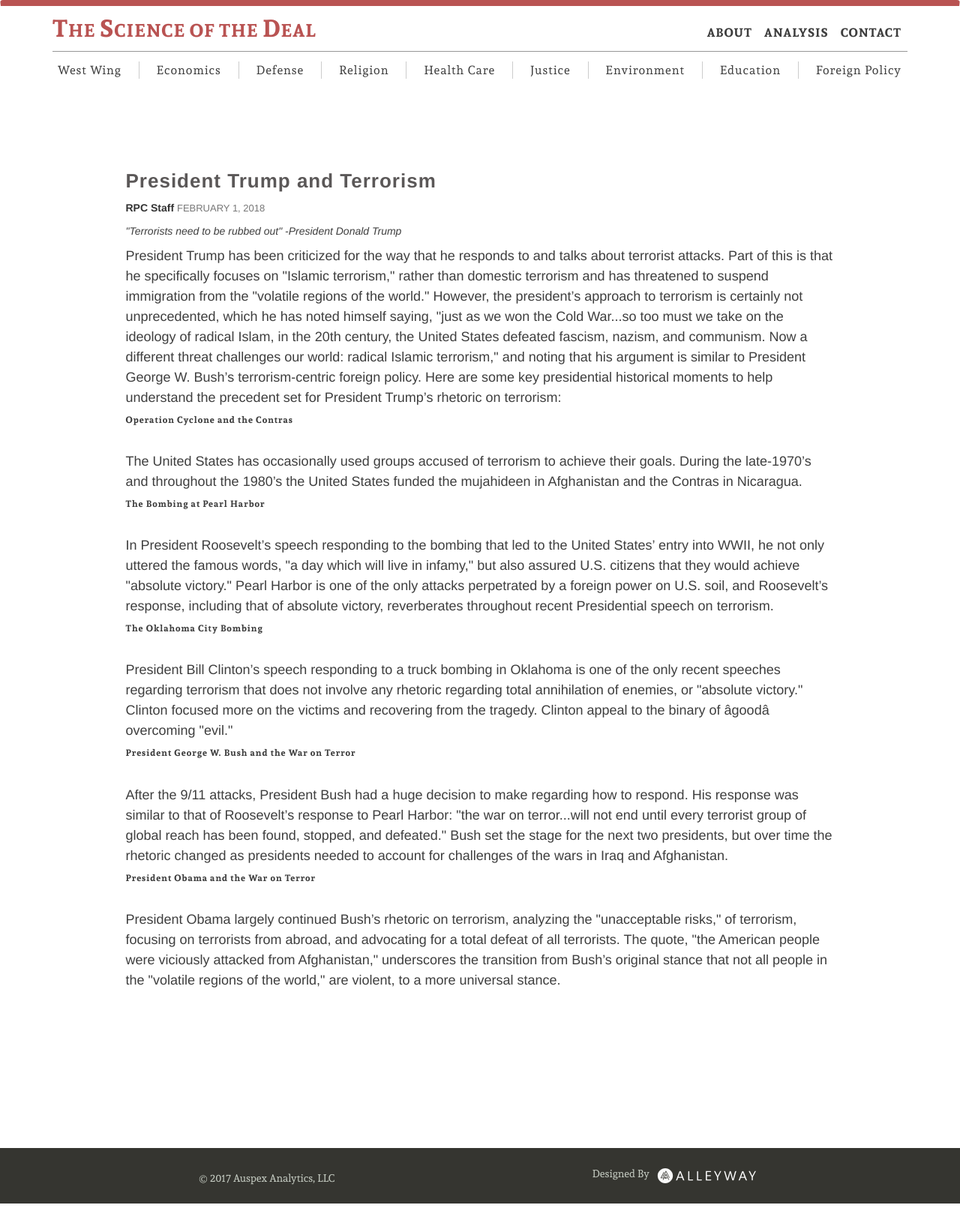
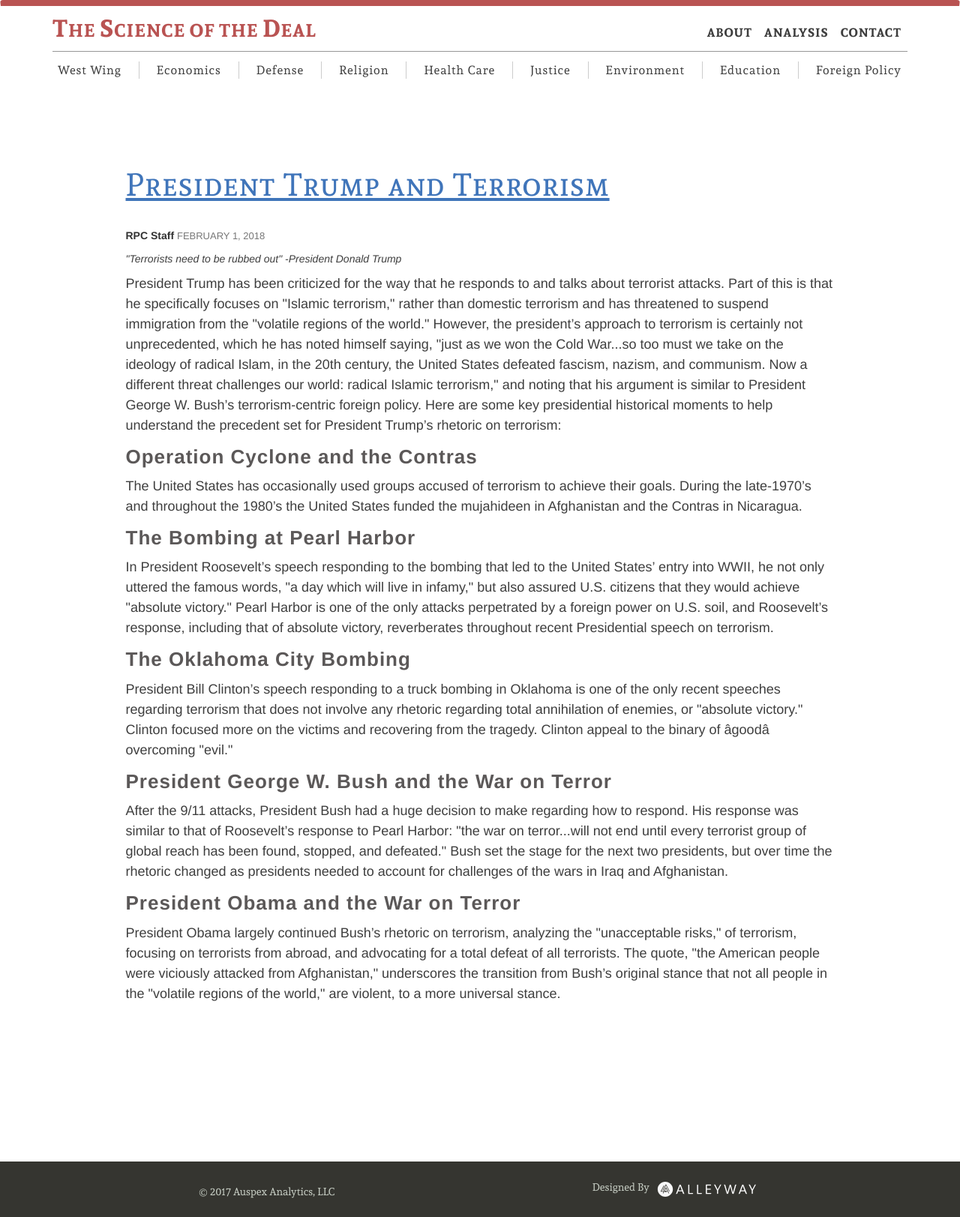
Before and after one commit to alleyway/thescienceofthedeal, a Jekyll site: the page built from _posts/2018-02-01-Terrorism.html, in a window 1280 px wide. Shown: the whole page at 75% size. Built offline with Jekyll 4.4.1, drawn with Linux system fonts in a browser that asks for light colours.

Commit message:
heading size

```diff
--- a/_layouts/post.html
+++ b/_layouts/post.html
@@ -10,7 +10,7 @@
 
         <div class="col-md-10 col-md-offset-1">
 
-            <h4 itemprop="name">{{ page.title }}</h4>
+            <h2 itemprop="name">{{ page.title }}</h2>
 
             <header class="post-header">
                 {% if page.author %}<span class="post-author-article">{{ page.author }} </span> {% endif %}<span class="article-meta" style="text-transform: uppercase"><span class="meta" itemprop="datePublished">{{ page.date | date: "%B %-d, %Y" }}</span></span>
--- a/_posts/2018-02-01-Terrorism.html
+++ b/_posts/2018-02-01-Terrorism.html
@@ -19,22 +19,22 @@ tags:
 <p></p>
 <p>President Trump has been criticized for the way that he responds to and talks about terrorist attacks. Part of this is that he specifically focuses on "Islamic terrorism," rather than domestic terrorism and has threatened to suspend immigration from the "volatile regions of the world." However, the president’s approach to terrorism is certainly not unprecedented, which he has noted himself saying, "just as we won the Cold War...so too must we take on the ideology of radical Islam, in the 20th century, the United States defeated fascism, nazism, and communism. Now a different threat challenges our world: radical Islamic terrorism," and noting that his argument is similar to President George W. Bush’s terrorism-centric foreign policy. Here are some key presidential historical moments to help understand the precedent set for President Trump’s rhetoric on terrorism:</p>
 
-<h6>Operation Cyclone and the Contras</h6>
+<h4>Operation Cyclone and the Contras</h4>
 
 <p>The United States has occasionally used groups accused of terrorism to achieve their goals. During the late-1970’s and throughout the 1980’s the United States funded the mujahideen in Afghanistan and the Contras in Nicaragua.</p>
 
-<h6>The Bombing at Pearl Harbor</h6>
+<h4>The Bombing at Pearl Harbor</h4>
 
 <p>In President Roosevelt’s speech responding to the bombing that led to the United States’ entry into WWII, he not only uttered the famous words, "a day which will live in infamy," but also assured U.S. citizens that they would achieve "absolute victory." Pearl Harbor is one of the only attacks perpetrated by a foreign power on U.S. soil, and Roosevelt’s response, including that of absolute victory, reverberates throughout recent Presidential speech on terrorism.</p>
 
-<h6>The Oklahoma City Bombing</h6>
+<h4>The Oklahoma City Bombing</h4>
 
 <p> President Bill Clinton’s speech responding to a truck bombing in Oklahoma is one of the only recent speeches regarding terrorism that does not involve any rhetoric regarding total annihilation of enemies, or "absolute victory." Clinton focused more on the victims and recovering from the tragedy. Clinton appeal to the binary of âgoodâ overcoming "evil."</p>
 
-<h6>President George W. Bush and the War on Terror</h6>
+<h4>President George W. Bush and the War on Terror</h4>
 
 <p> After the 9/11 attacks, President Bush had a huge decision to make regarding how to respond. His response was similar to that of Roosevelt’s response to Pearl Harbor: "the war on terror...will not end until every terrorist group of global reach has been found, stopped, and defeated." Bush set the stage for the next two presidents, but over time the rhetoric changed as presidents needed to account for challenges of the wars in Iraq and Afghanistan.</p>
 
-<h6>President Obama and the War on Terror</h6>
+<h4>President Obama and the War on Terror</h4>
 
 <p>  President Obama largely continued Bush’s rhetoric on terrorism, analyzing the "unacceptable risks," of terrorism, focusing on terrorists from abroad, and advocating for a total defeat of all terrorists. The quote, "the American people were viciously attacked from Afghanistan," underscores the transition from Bush’s original stance that not all people in the "volatile regions of the world," are violent, to a more universal stance.</p>
```
Also changed, not shown: _posts/2018-02-10-Health-Care.html (+4 -4 lines).
